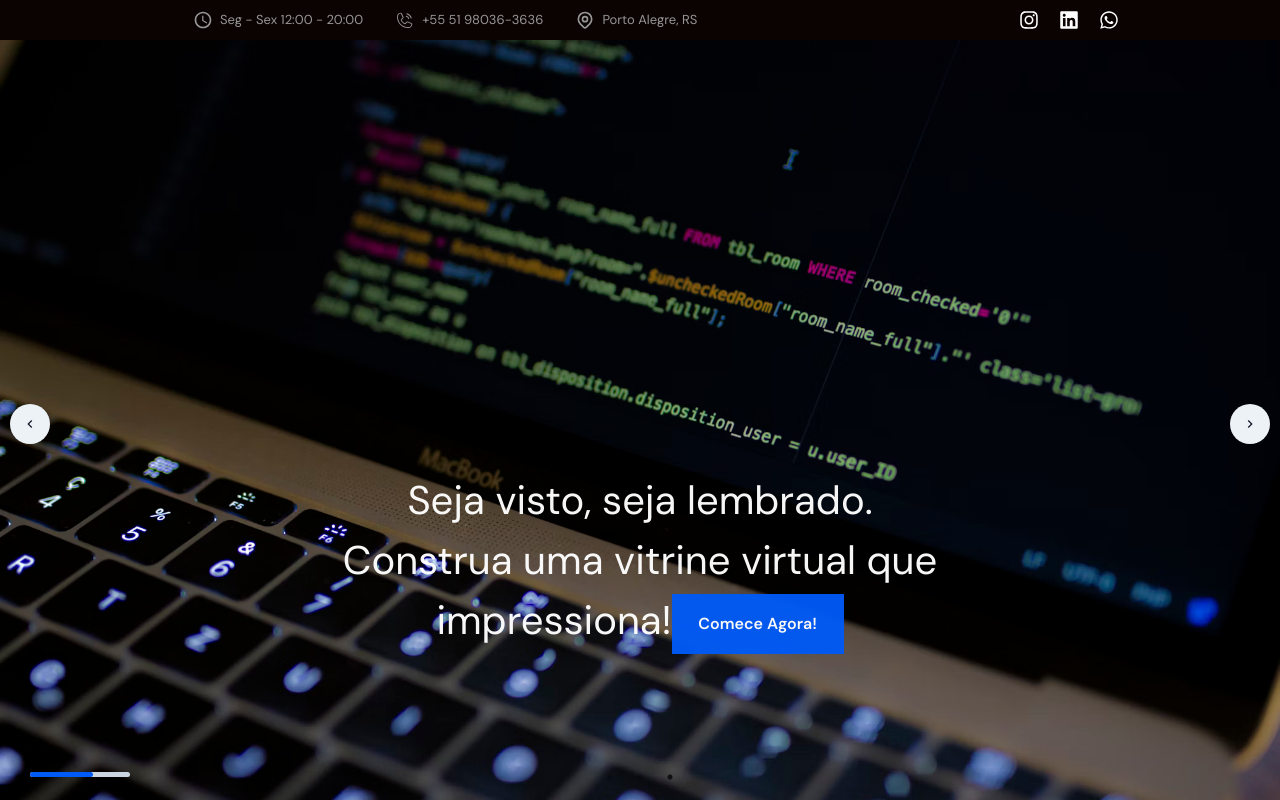
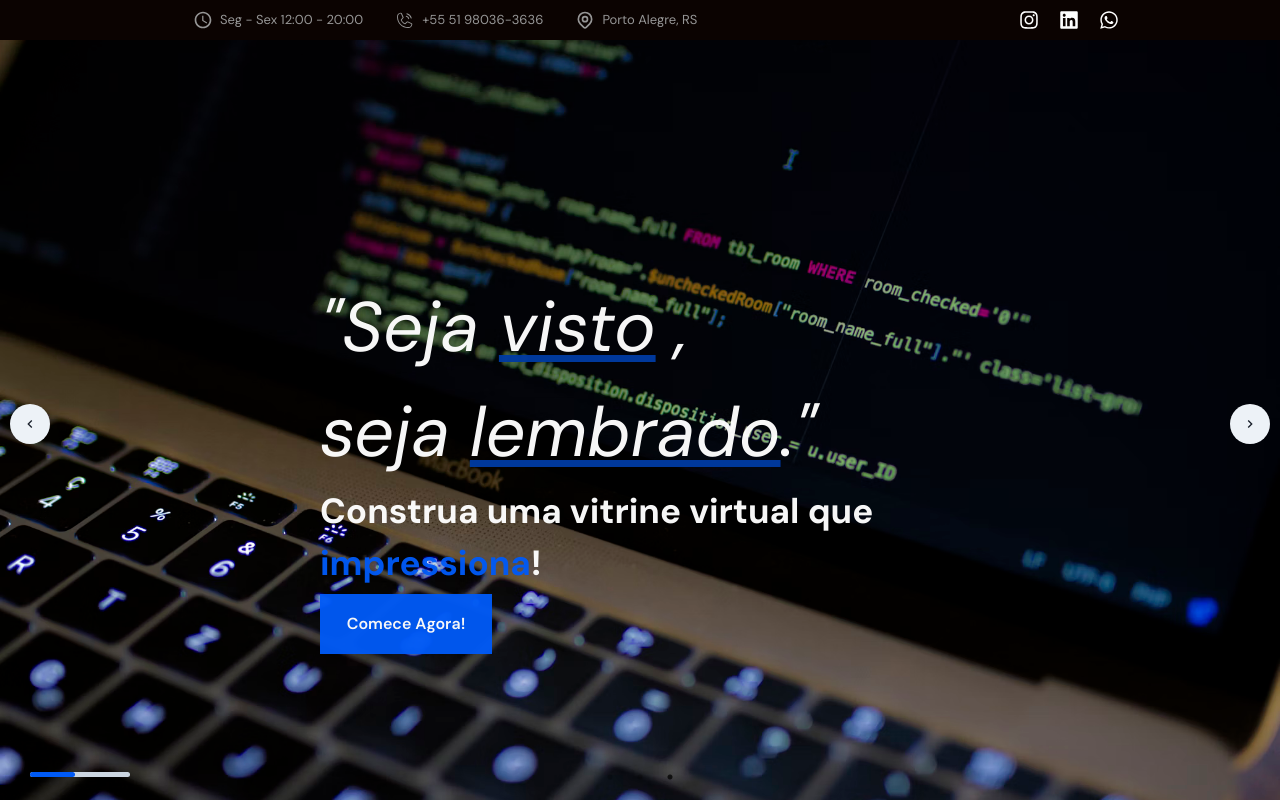
Before and after one commit to matheus-gomess/matheus-gomess.github.io, a React (Create React App) app: page / in a window 1280 px wide. Both pictures are taken after a click on the button 30 px from the left and 423 px from the top of the page. Shown: the top 800 px of the page. Built offline with nearby package versions, Linux system fonts and the light colour scheme.

Commit message:
feat: organizing the phrases in introduction & start organizing in folders

```diff
--- a/src/components/ButtonTopics.jsx
+++ b/src/components/ButtonTopics.jsx
@@ -10,10 +10,10 @@ export default function ButtonTopics({ title, href, key }) {
       _active={{ bg: "rgba(0, 0, 0, 0.2)" }}
       css={{
         color:"black",
-        textTransform: "uppercase",
+        fontFamily: "DM Sans, sans-serif",
         padding: "0px",
-        fontSize: "14pt",
-        fontWeight: "700",
+        fontSize: "18px",
+        fontWeight: "500",
         "&:hover::after": {
           width: "110%",
         },
@@ -21,7 +21,7 @@ export default function ButtonTopics({ title, href, key }) {
           content: '" "',
           width: "0%",
           height: "4px",
-          backgroundColor: "black",
+          backgroundColor: "#0063D9",
           position: "absolute",
           bottom: "4px",
           left: "0px",
--- /dev/null
+++ b/src/components/Carrousel/Button.jsx
@@ -0,0 +1,18 @@
+import { Link, Button } from "@chakra-ui/react";
+
+export default function ButtonHREF() {
+  return (
+    <Link href="#products" style={{ textDecoration: "none" }}>
+      <Button
+        width="172px"
+        height="60px"
+        borderRadius="0px"
+        color="white"
+        bgColor="#005AF5"
+        _hover={{ bgColor: "#003ba1" }}
+      >
+        Comece Agora!
+      </Button>
+    </Link>
+  );
+}
--- a/src/components/Carrousel.jsx
+++ b/src/components/Carrousel/Carrousel.jsx
@@ -1,10 +1,11 @@
-import { Box, Button, IconButton, Link, Text } from "@chakra-ui/react";
+import { Box, IconButton, Text } from "@chakra-ui/react";
 import { ChevronLeftIcon, ChevronRightIcon } from "@chakra-ui/icons";
 import Slider from "react-slick";
 import { useRef, useEffect, useState } from "react";
-import codeImage from "../assets/codeImage.png";
-import code2 from "../assets/code2.png";
-import macbookImage from "../assets/macbookCode.png";
+import codeImage from "../../assets/codeImage.png";
+import code2 from "../../assets/code2.png";
+import macbookImage from "../../assets/macbookCode.png";
+import ButtonHREF from "./Button";
 
 const images = [codeImage, code2, macbookImage];
 
@@ -14,14 +15,13 @@ const ImageCarousel = () => {
   const [intervalId, setIntervalId] = useState(null);
   const [currentIndex, setCurrentIndex] = useState(0);
   const [opacity, setOpacity] = useState(1);
-  const duration = 15000;
 
   const settings = {
     dots: true,
     infinite: true,
     speed: 700,
     autoplay: true,
-    autoplaySpeed: 7500,
+    autoplaySpeed: 9000,
     slidesToShow: 1,
     slidesToScroll: 1,
     cssEase: "linear",
@@ -55,7 +55,7 @@ const ImageCarousel = () => {
     setProgress(100);
     clearInterval(intervalId);
     const id = setInterval(() => {
-      setProgress((prev) => (prev > 0 ? prev - 100 / (duration / 100) : 0));
+      setProgress((prev) => (prev > 0 && prev - 100 / 100));
     }, 100);
     setIntervalId(id);
   };
@@ -84,7 +84,7 @@ const ImageCarousel = () => {
             transition="opacity 1.5s ease-in-out"
             whiteSpace="pre-wrap"
           >
-            <Text fontSize="20px">Transforme sua ideia em uma</Text>
+            <Text fontSize="25px">Transforme sua ideia em uma</Text>
             <Text fontSize="70px" fontWeight="bold">
               Presença digital única e cativante. <br />
               Crie o site dos seus sonhos{" "}
@@ -93,18 +93,7 @@ const ImageCarousel = () => {
               </Text>
               !
             </Text>
-            <Link href="#products" style={{ textDecoration: "none" }}>
-              <Button
-                width="172px"
-                height="60px"
-                borderRadius="0px"
-                color="white"
-                bgColor="#005AF5"
-                _hover={{ bgColor: "#003ba1" }}
-              >
-                Comece Agora!
-              </Button>
-            </Link>
+            <ButtonHREF />
           </Box>
         );
       case 1: // Estilos para o segundo slide (texto centralizado em duas linhas)
@@ -117,27 +106,26 @@ const ImageCarousel = () => {
             zIndex={2}
             fontSize="40px"
             fontFamily="DM Sans, sans-serif"
-            fontWeight="400"
             color="white"
-            textAlign="center" // Alinha o texto no centro
             opacity={opacity}
             transition="opacity 1.5s ease-in-out"
             whiteSpace="pre-wrap"
           >
-            A porta de entrada para o sucesso online começa com um site
-            profissional. Vamos construir o seu juntos!
-            <Link href="#products" style={{ textDecoration: "none" }}>
-              <Button
-                width="172px"
-                height="60px"
-                borderRadius="0px"
-                color="white"
-                bgColor="#005AF5"
-                _hover={{ bgColor: "#003ba1" }}
+            <Text fontSize="70px" fontWeight="bold">
+              A porta de entrada para o sucesso online começa com um{" "}
+              <Text
+                as="span"
+                textDecoration="underline"
+                textDecorationColor="#003ba1"
               >
-                Comece Agora!
-              </Button>
-            </Link>
+                website
+              </Text>
+              .
+            </Text>
+            <Text textDecoration="underline" textDecorationColor="#003ba1">
+              Vamos construir o seu juntos!
+            </Text>
+            <ButtonHREF />
           </Box>
         );
       case 2: // Estilos para o terceiro slide (mantém centralizado padrão)
@@ -152,24 +140,39 @@ const ImageCarousel = () => {
             fontFamily="DM Sans, sans-serif"
             fontWeight="400"
             color="white"
-            textAlign="center"
             opacity={opacity}
             transition="opacity 1.5s ease-in-out"
             whiteSpace="pre-wrap"
           >
-            Seja visto, seja lembrado. Construa uma vitrine virtual que impressiona!
-            <Link href="#products" style={{ textDecoration: "none" }}>
-              <Button
-                width="172px"
-                height="60px"
-                borderRadius="0px"
-                color="white"
-                bgColor="#005AF5"
-                _hover={{ bgColor: "#003ba1" }}
+            <Text fontSize="70px" fontStyle="italic">
+              "Seja{" "}
+              <Text
+                as="span"
+                textDecoration="underline"
+                textDecorationColor="#003ba1"
               >
-                Comece Agora!
-              </Button>
-            </Link>
+                visto
+              </Text>{" "}
+              ,
+              <br />
+              seja{" "}
+              <Text
+                as="span"
+                textDecoration="underline"
+                textDecorationColor="#003ba1"
+              >
+                lembrado
+              </Text>
+              ."
+            </Text>
+            <Text fontWeight="bold" fontSize="35px">
+              Construa uma vitrine virtual que{" "}
+              <Text as="span" color="#005AF5">
+                impressiona
+              </Text>
+              !
+            </Text>
+            <ButtonHREF />
           </Box>
         );
       default:
@@ -241,7 +244,7 @@ const ImageCarousel = () => {
         }
 
         .slick-dots li.slick-active button:before {
-          color: #005AF5;
+          color: #005af5;
           opacity: 1;
         }
       `}</style>
--- a/src/components/Header.jsx
+++ b/src/components/Header.jsx
@@ -28,14 +28,14 @@ export default function Header() {
         padding="20px"
         display="flex"
         justifyContent="space-between"
-        maxH="10vh"
+        maxH="72px"
         borderBottom="1px"
         alignItems="center"
         w="100%"
         position="fixed"
         bg="white"
         top="0px"
-        boxShadow="0 5px 10px rgba(0, 0, 0, 0.1)"
+        boxShadow="0 10px 35px rgba(0, 0, 0, 0.1)"
         zIndex="1"
         initial={{ y: -100, opacity: 0 }} // Estado inicial
         animate={{ y: 0, opacity: 1 }} // Estado animado ao aparecer
--- a/src/topics/InfoHeader.jsx
+++ b/src/topics/InfoHeader.jsx
@@ -23,6 +23,7 @@ export default function InfoHeader() {
       fontWeight="400"
       fontFamily="DM Sans, sans-serif"
       fontSize="13px"
+      id="home"
     >
       <Container display="flex" minWidth="fit-content">
         <Container display="flex" alignItems="center" minWidth="fit-content">
--- a/src/topics/Main.jsx
+++ b/src/topics/Main.jsx
@@ -1,9 +1,9 @@
 import { Box } from "@chakra-ui/react";
-import ImageCarousel from "../components/Carrousel";
+import ImageCarousel from "../components/Carrousel/Carrousel";
 
 export default function Main () {
     return (
-        <Box id="home">
+        <Box>
            <ImageCarousel />
         </Box>
     )
--- a/src/topics/Products.jsx
+++ b/src/topics/Products.jsx
@@ -1,9 +1,22 @@
-import { Box, Text } from "@chakra-ui/react";
+import { Box, Text, Stack } from "@chakra-ui/react";
 
-export default function Products () {
-    return (
-        <Box minH="100vh" id="products" bgColor="#f3f3f3">
-            <Text color="black">Esses são os produtos</Text>
-        </Box>
-    )
+export default function Products() {
+  return (
+    <Box minH="100vh" id="products" p="8" paddingTop="120px">
+      <Stack spacing={4} maxW="1200px" mx="auto">
+        <Text fontSize="sm" color="gray.500" textTransform="uppercase">
+          Our Services
+        </Text>
+        <Text fontSize="5xl" fontWeight="bold" color="black">
+          Your business goals are our priority
+        </Text>
+        <Text fontSize="lg" color="gray.600" maxW="600px">
+          Adipiscing elit, sed do eiusmod tempor incididunt ut labore et dolore magna aliqua. Ut enim ad minim veniam, quis nostrud exercitation.
+        </Text>
+        <Text fontSize="lg" color="gray.600" maxW="600px">
+          Adipiscing elit, sed do eiusmod tempor incididunt ut labore et dolore magna aliqua. Ut enim ad minim veniam.
+        </Text>
+      </Stack>
+    </Box>
+  );
 }
```
Also changed, not shown: src/assets/code2.png.
